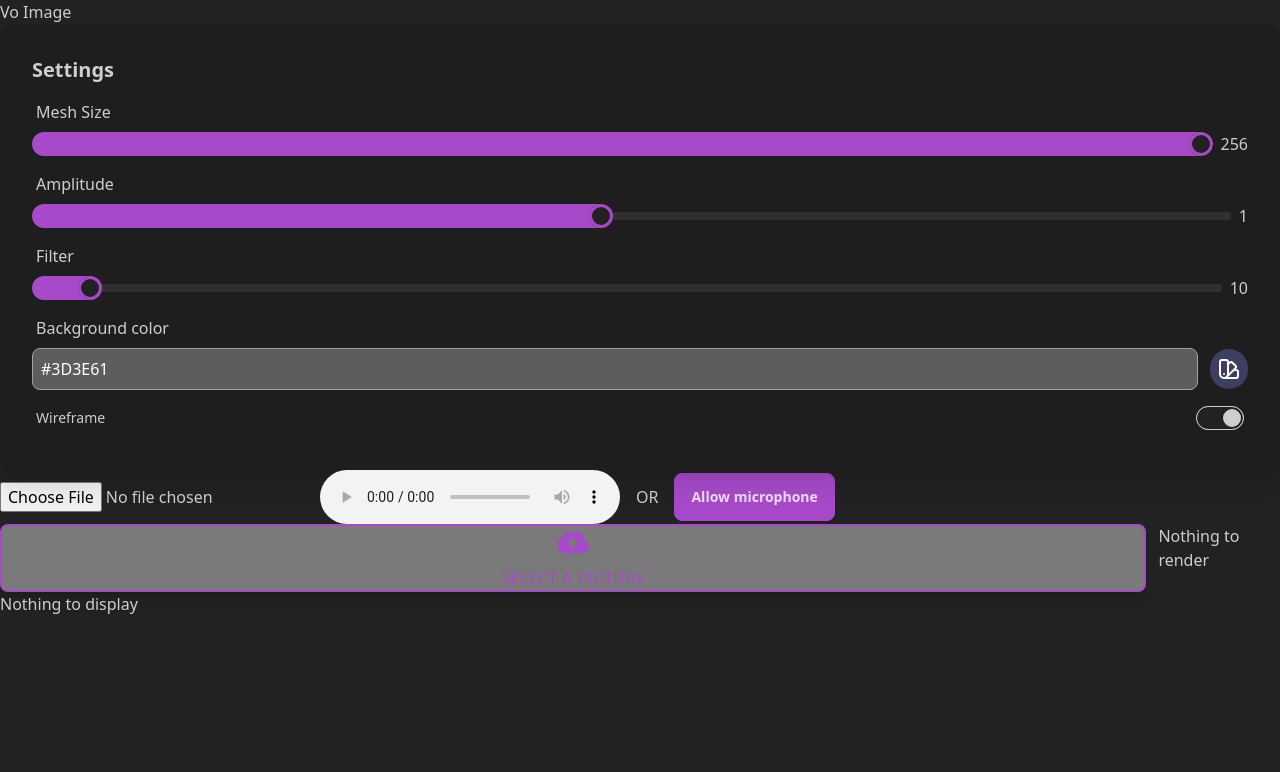
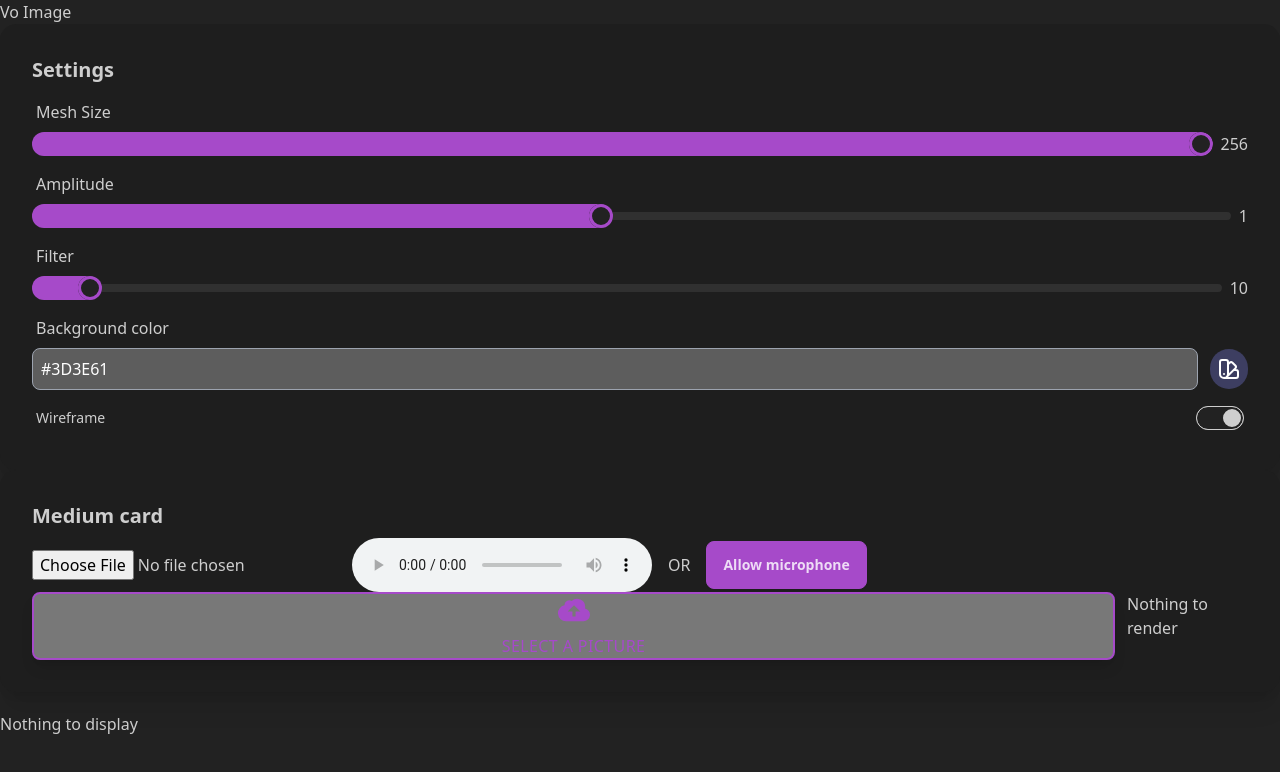
Before and after one commit to guillaume-gomez/symphony-of-images, a React (Vite) app: page / in a window 1280 px wide. Shown: the top 772 px of the page. Built offline with nearby package versions, Linux system fonts and the light colour scheme.

Commit message:
update design in the page

```diff
--- a/src/App.tsx
+++ b/src/App.tsx
@@ -6,6 +6,7 @@ import useKonamiCode from "./Components/Hooks/useKonamiCode";
 import Range from "./Components/Range";
 import ColorPicker from "./Components/ColorPicker";
 import Mp3Player from "./Components/Mp3Player";
+import Card from "./Components/Card";
 import AppContextProvider from "./Components/Reducer/AudioReducer";
 
 function App() {
@@ -25,9 +26,7 @@ function App() {
   return (
     <>
       <h1>{konami ? "KONAMI" : "Vo Image"}</h1>
-      <div className="card bg-base-200 shadow-xl">
-        <div className="card-body">
-          <h2 className="card-title">Settings</h2>
+      <Card title="Settings">
         <Range
             label="Mesh Size"
             value={meshSize}
@@ -65,15 +64,22 @@ function App() {
               <input type="checkbox" className="toggle" checked={wireframe} onChange={() => setWireframe(!wireframe)} />
             </label>
           </div>
-        </div>
-      </div>
+      </Card>
       <AppContextProvider>
+        <div className="flex flex-col gap-5">
+          <Card title="Medium card">
+            <div>
               <div className="flex flex-row items-center gap-4">
                 <Mp3Player />
                 OR
                 <AudioPermission />
               </div>
-        <InputFileWithPreview onChange={onChange} imageBase64={imageBase64}/>
+              <InputFileWithPreview
+                  onChange={onChange}
+                  imageBase64={imageBase64}
+              />
+            </div>
+          </Card>
           {
             !imageBase64 ?
               <p>Nothing to display</p> :
@@ -86,6 +92,7 @@ function App() {
                 wireframe={wireframe}
               />
           }
+        </div>
       </AppContextProvider>
     </>
   )
```
Lines whose indentation alone changed are shown as unchanged.
